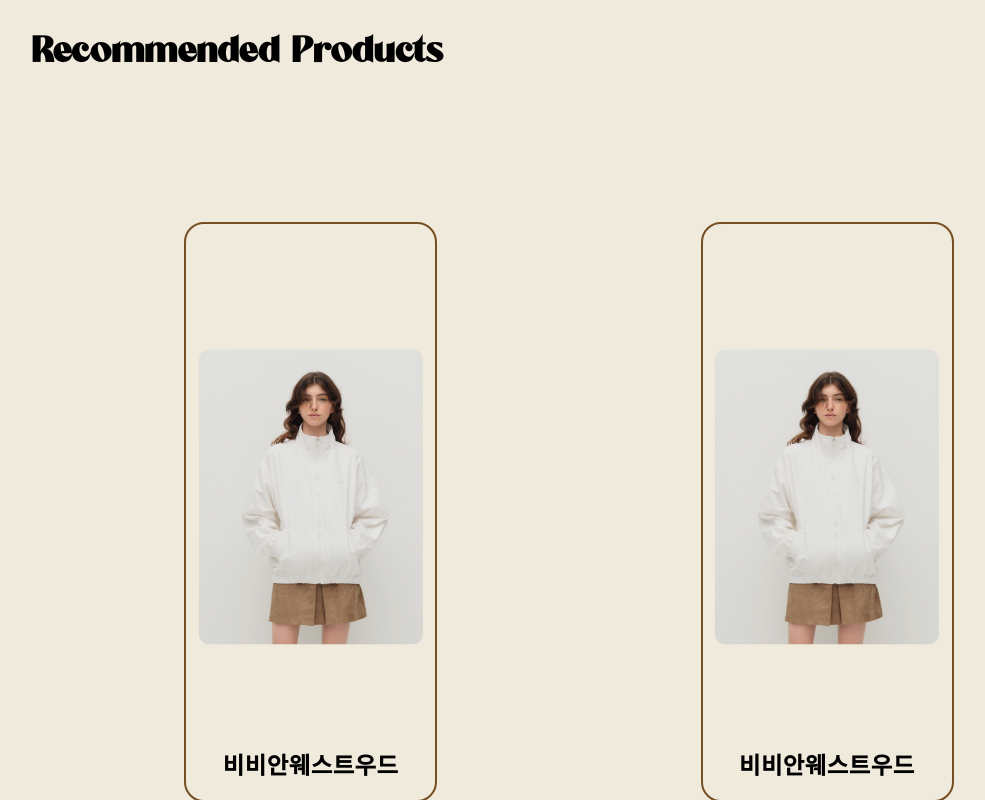
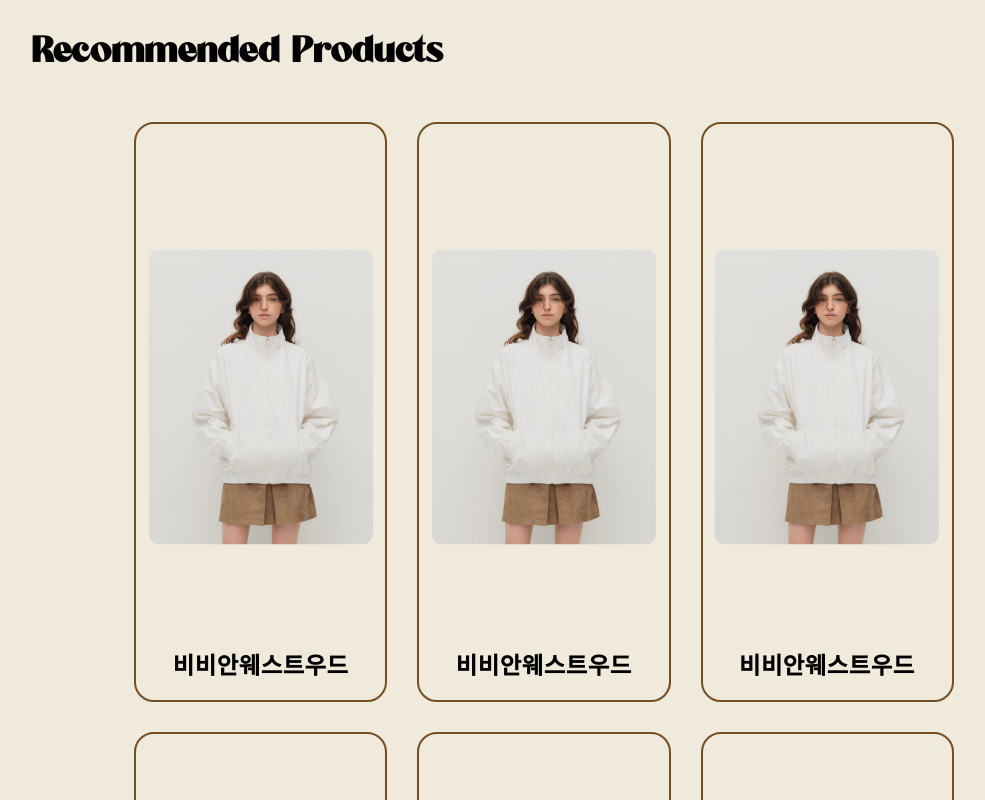
Before and after one commit to SK-Rookies-Final3/FrontEnd, a React (Create React App) app: page / in a window 1280 px wide. Shown: the part 1560-2360 px from the top of the page, without its empty margins (96-1081 px from the left). Built offline with nearby package versions, Linux system fonts and the light colour scheme.

Commit message:
RF-57 <Shop css 수정>

```diff
--- a/src/component/css/Shop.css
+++ b/src/component/css/Shop.css
@@ -59,13 +59,6 @@
   color: #b6844b; /* 마우스 오버 시 색상 변화 */
 }
 
-.card {
-  width: 200px; /* 카드의 너비 */
-  height: auto; /* 자동 높이 */
-  margin-top: 100px;
-  margin-left: 50px;
-}
-
 .card-img-top {
   width: 100%; /* 이미지의 너비를 카드에 맞춤 */
   height: auto; /* 비율 유지 */
```
